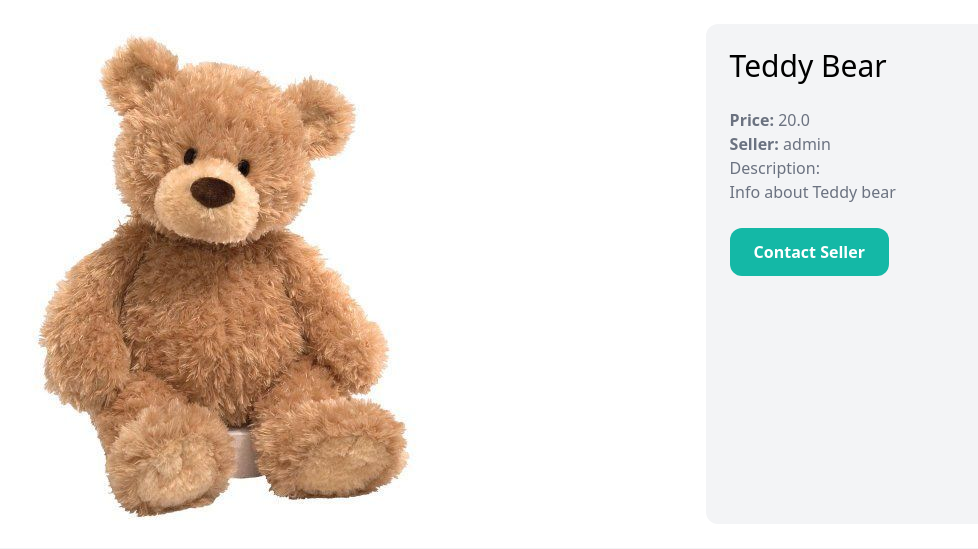
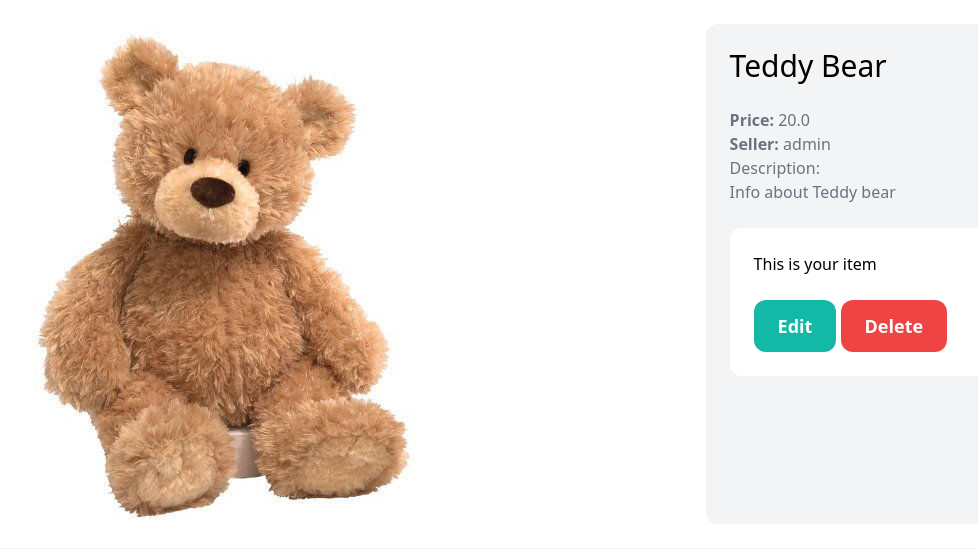
Before and after one commit to soovuh/django-market-place, a Django app: a page that uses market_app/item/templates/item/detail.html in a window 1280 px wide. Shown: the part 77-626 px from the top of the page, without its empty margins (72-1050 px from the left). Run offline with Django 4.2, Linux system fonts and the light colour scheme; a user stored in the database is signed in; data comes from the database, SQL or seed files in the repository; both versions use the stored data as it was after the commit; some libraries are stand-ins or nearby versions.

Commit message:
Created delete item logic

```diff
--- a/market_app/item/templates/item/detail.html
+++ b/market_app/item/templates/item/detail.html
@@ -19,8 +19,15 @@
                 {{item.description}}
             </p>
         {% endif %}
-
-        <a href="#" class="inline-block mt-6 px-6 py-3 text-large font-semibold bg-teal-500 text-white rounded-xl hover:bg-teal-700">Contact Seller</a>
+        {% if request.user == item.created_by %}
+            <div class="mt-6 p-6 bg-white rounded-xl">
+                <p>This is your item</p>
+                <a href="#" class="inline-block mt-6 px-6 py-3 text-lg font-semibold bg-teal-500 text-white rounded-xl">Edit</a>
+                <a href="{% url 'item:delete' item.id %}" class="inline-block mt-6 px-6 py-3 text-lg font-semibold bg-red-500 text-white rounded-xl">Delete</a>
+            </div>
+        {% else %}
+            <a href="#" class="inline-block mt-6 px-6 py-3 text-large font-semibold bg-teal-500 text-white rounded-xl hover:bg-teal-700">Contact Seller</a>
+        {% endif %}
     </div>
 </div>
 <div class="mt-6 px-6 py-12 bg-gray-100 rounded-xl">
--- a/market_app/item/urls.py
+++ b/market_app/item/urls.py
@@ -8,4 +8,5 @@ app_name = 'item'
 urlpatterns = [
     path('new/', views.new, name='new'),
     path('<int:pk>/', views.detail, name='detail'),
+    path('<int:pk>/delete', views.delete, name='delete'),
 ]
--- a/market_app/item/views.py
+++ b/market_app/item/views.py
@@ -31,3 +31,10 @@ def new(request):
         'form': form,
         'title': 'New Item'
     })
+
+@login_required
+def delete(request, pk):
+    item = get_object_or_404(Item, pk=pk, created_by=request.user)
+    item.delete()
+
+    return redirect('dashboard:index')
```
Also changed, not shown: market_app/db.sqlite3.
